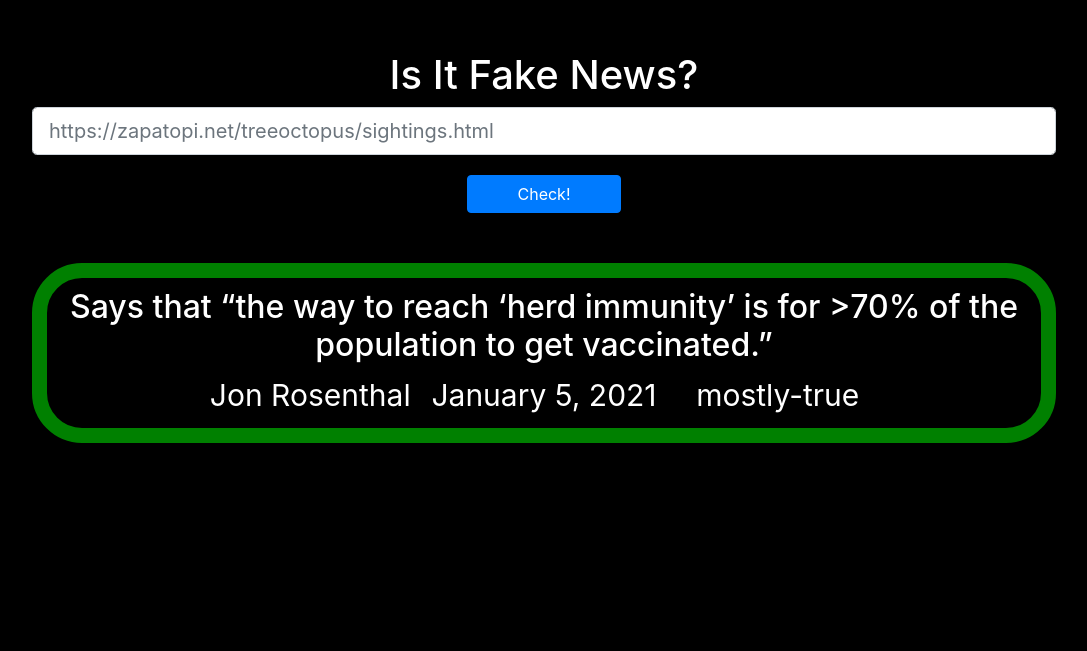
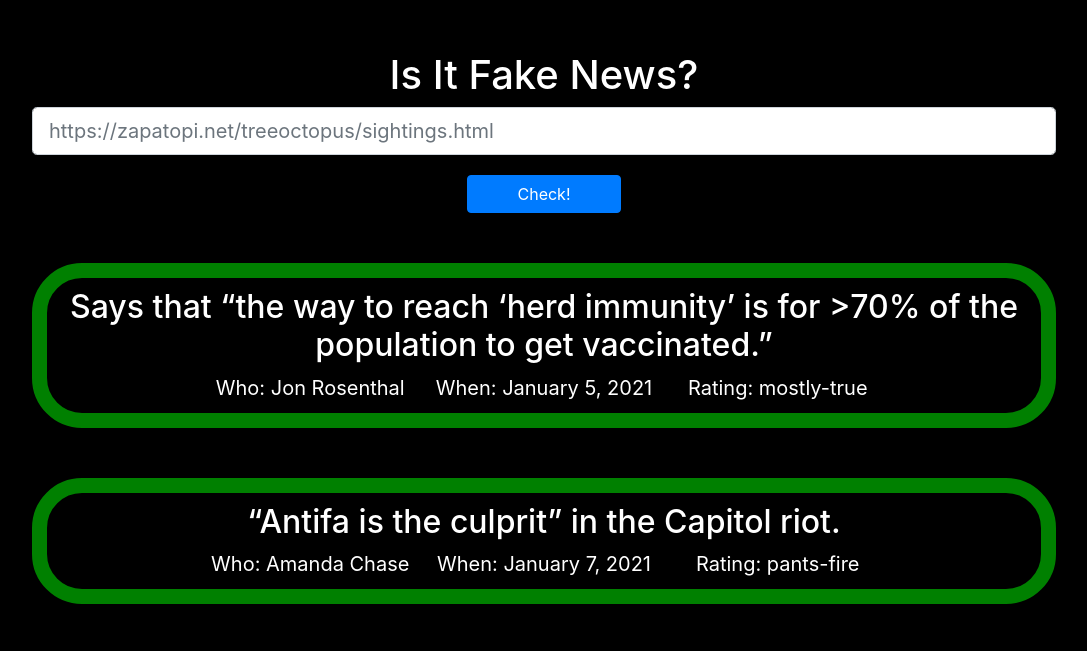
Before and after one commit to luciancahil/HTNE, a React (Create React App) app in the folder htne-fe/: page / in a window 1280 px wide. Shown: the part 149-800 px from the top of the page, without its empty margins (96-1183 px from the left). Built offline with nearby package versions, Linux system fonts and the light colour scheme.

Commit message:
added articleboxes ability to map an arrray of articlebox

```diff
--- a/htne-fe/src/App.css
+++ b/htne-fe/src/App.css
@@ -88,7 +88,7 @@
   display:inline-block;
   width:30%;
   margin:auto;
-  font-size: 30px;
+  font-size: 20px;
 }
 
 @keyframes App-logo-spin {
--- a/htne-fe/src/Components/ArticleBox.component.js
+++ b/htne-fe/src/Components/ArticleBox.component.js
@@ -9,13 +9,13 @@ class ArticleBox extends React.Component {
             <h2 className = "App-header">{this.props.info.what}</h2>
             <div id = "subtext">
                 <p className = "Box-text">
-                    {this.props.info.who}
+                    Who: {this.props.info.who}
                 </p>
                 <p className = "Box-text">
-                    {this.props.info.when}
+                    When: {this.props.info.when}
                 </p>
                 <p className = "Box-text">
-                    {this.props.info["fact-check"]}
+                    Rating: {this.props.info["fact-check"]}
                 </p>
             </div>
         </div>
--- a/htne-fe/src/Components/ArticleBoxes.component.js
+++ b/htne-fe/src/Components/ArticleBoxes.component.js
@@ -2,12 +2,17 @@ import React from 'react';
 import ArticleBox from './ArticleBox.component';
 
 class ArticleBoxes extends React.Component {
-  render() {
+
+
+    //renderBoxed = (who, when, fact-check) => <ArticleBox who = {who} when = {when} fact-check = {fact-check}/>
+
+
+    render() {
 
     console.log(this.props.articleTags);
     return (
         <div id = "article boxes">
-            <ArticleBox info = {this.props.articleTags[0]}/>
+            {this.props.articleTags.map(stuff => <ArticleBox info = {stuff}/>)}
         </div>
     )
   }
```
Also changed, not shown: 1 other file (tests, documents, lock files or other folders).
